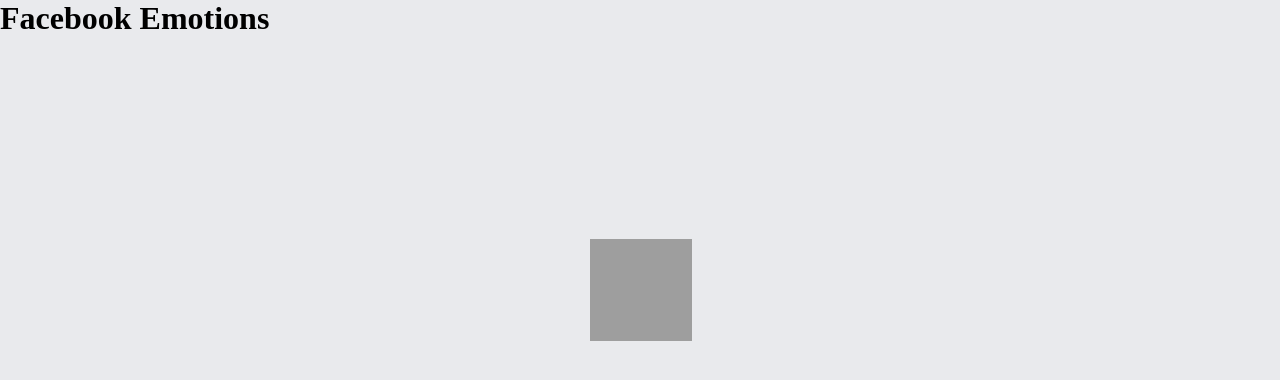
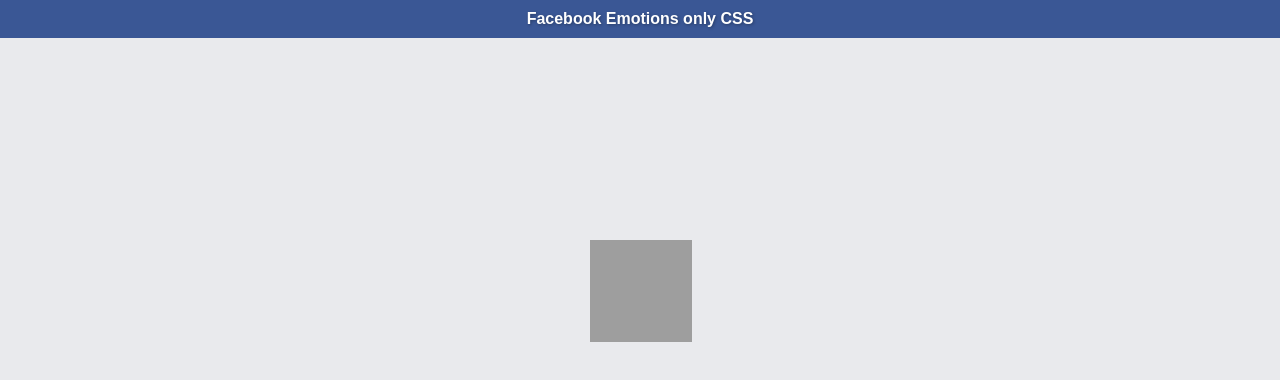
Before and after one commit to deividmarques/facebook-reactions-css, a website: page app/index.html in a window 1280 px wide. Drawn offline with Linux system fonts and the light colour scheme; grey boxes are pictures that could not be loaded.

Commit message:
add layout

```diff
--- a/app/index.html
+++ b/app/index.html
@@ -7,7 +7,7 @@
 </head>
 <body>
 
-<h1 class="title">Facebook Emotions</h1>
+<h1 class="main-title">Facebook Emotions only CSS</h1>
 
 <div class="box">
   <input type="checkbox" id="like" class="field-emotions">
--- a/app/sass/base.sass
+++ b/app/sass/base.sass
@@ -4,6 +4,7 @@
 
 body
   background: #e9eaed
+  font-family: arial, sans-serif
 
 %hidden
   clip: rect(1px, 1px, 1px, 1px)
@@ -11,6 +12,15 @@
   position: absolute
   top: 0
   left: 0
+
+.main-title
+  background: #3a5795
+  padding: 10px
+  color: #fff
+  text-align: center
+  font-size: 16px
+  text-shadow: 1px 1px 3px rgba(0,0,0,.3)
+
 
 [class*="emotion-"]
   @extend %hidden
@@ -95,7 +105,6 @@
   text-align: center
   top: -28px
   transform: translateX(-50%)
-  font-family: arial, sans-serif
 
 .field-emotions:checked
 
```
Also changed, not shown: app/css/base.css.
